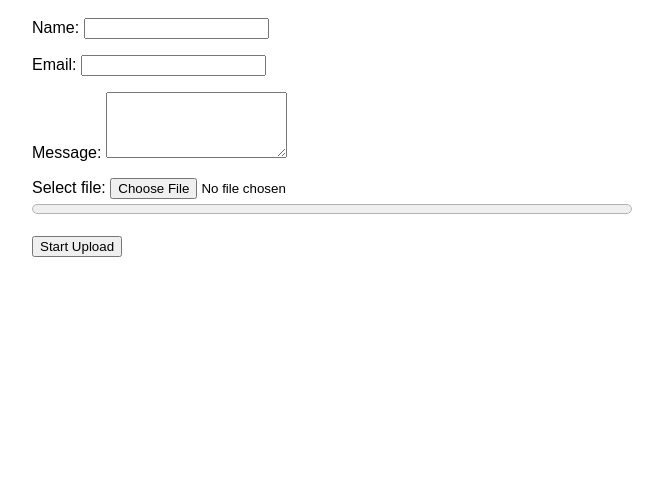
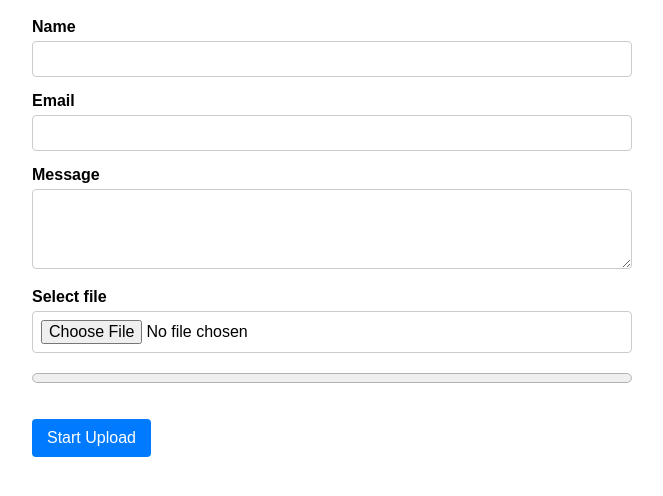
Before and after one commit to mhhbrasse/form, a website: page views/form.html in a window 1280 px wide. Shown: the part 72-568 px from the top of the page, without its empty margins (308-971 px from the left). Drawn offline with Linux system fonts and the light colour scheme.

Commit message:
Update form.html

```diff
--- a/views/form.html
+++ b/views/form.html
@@ -3,34 +3,73 @@
 <head>
   <meta charset="UTF-8" />
   <meta name="viewport" content="width=device-width, initial-scale=1" />
-  <title>File Upload with Progress</title>
+  <title>File Upload</title>
   <style>
-    body { font-family: Arial, sans-serif; max-width: 600px; margin: 2rem auto; }
-    label, button { display: block; margin-top: 1rem; }
-    progress { width: 100%; height: 20px; }
-    #status { margin-top: 1rem; }
+    body {
+      font-family: Arial, sans-serif;
+      max-width: 600px;
+      margin: 2rem auto;
+      padding: 0 1rem;
+    }
+    label {
+      display: block;
+      margin: 15px 0 5px;
+      font-weight: bold;
+    }
+    input[type="text"],
+    input[type="email"],
+    textarea,
+    input[type="file"] {
+      width: 100%;
+      padding: 8px;
+      box-sizing: border-box;
+      font-size: 1rem;
+      border: 1px solid #ccc;
+      border-radius: 4px;
+    }
+    textarea {
+      resize: vertical;
+      min-height: 80px;
+    }
+    button {
+      margin-top: 20px;
+      padding: 10px 15px;
+      font-size: 1rem;
+      background-color: #007bff;
+      color: white;
+      border: none;
+      border-radius: 4px;
+      cursor: pointer;
+    }
+    button:hover {
+      background-color: #0056b3;
+    }
+    progress {
+      margin-top: 15px;
+      width: 100%;
+      height: 20px;
+    }
+    #status {
+      margin-top: 10px;
+      font-style: italic;
+      color: #333;
+    }
   </style>
 </head>
 <body>
   <h1>Upload Your File</h1>
+  <form id="uploadForm">
+    <label for="name">Name</label>
+    <input type="text" name="name" id="name" required />
 
-  <form id="uploadForm">
-    <label>
-      Name:
-      <input type="text" name="name" required />
-    </label>
-    <label>
-      Email:
-      <input type="email" name="email" required />
-    </label>
-    <label>
-      Message:
-      <textarea name="message" rows="4" required></textarea>
-    </label>
-    <label>
-      Select file:
-      <input type="file" id="fileInput" required />
-    </label>
+    <label for="email">Email</label>
+    <input type="email" name="email" id="email" required />
+
+    <label for="message">Message</label>
+    <textarea name="message" id="message" required></textarea>
+
+    <label for="fileInput">Select file</label>
+    <input type="file" id="fileInput" required />
 
     <progress id="uploadProgress" value="0" max="100"></progress>
     <div id="status"></div>
@@ -53,17 +92,15 @@
         return;
       }
 
-      const chunkSize = 1024 * 1024; // 1 MB chunks
+      const chunkSize = 1024 * 1024; // 1MB
       const totalChunks = Math.ceil(file.size / chunkSize);
       let currentChunk = 0;
 
-      // Generate a unique upload ID (simple random string)
       const uploadId = Date.now().toString() + '-' + Math.random().toString(36).substring(2);
 
-      const formData = new FormData(form);
-      const name = formData.get('name');
-      const email = formData.get('email');
-      const message = formData.get('message');
+      const name = form.name.value;
+      const email = form.email.value;
+      const message = form.message.value;
 
       statusDiv.textContent = '';
       progressBar.value = 0;
@@ -73,19 +110,17 @@
           // Finalize upload
           statusDiv.textContent = 'Finalizing upload...';
 
-          const finalizeData = {
-            name,
-            email,
-            message,
-            uploadId,
-            filename: file.name
-          };
-
           try {
             const finalizeResponse = await fetch('/finalize-upload', {
               method: 'POST',
               headers: { 'Content-Type': 'application/json' },
-              body: JSON.stringify(finalizeData)
+              body: JSON.stringify({
+                name,
+                email,
+                message,
+                uploadId,
+                filename: file.name
+              })
             });
 
             if (!finalizeResponse.ok) throw new Error('Finalize failed');
@@ -122,7 +157,7 @@
           progressBar.value = (currentChunk / totalChunks) * 100;
           statusDiv.textContent = `Uploading chunk ${currentChunk} of ${totalChunks}...`;
 
-          uploadChunk(); // Upload next chunk
+          uploadChunk();
         } catch (err) {
           statusDiv.textContent = 'Error uploading chunk: ' + err.message;
         }
```
